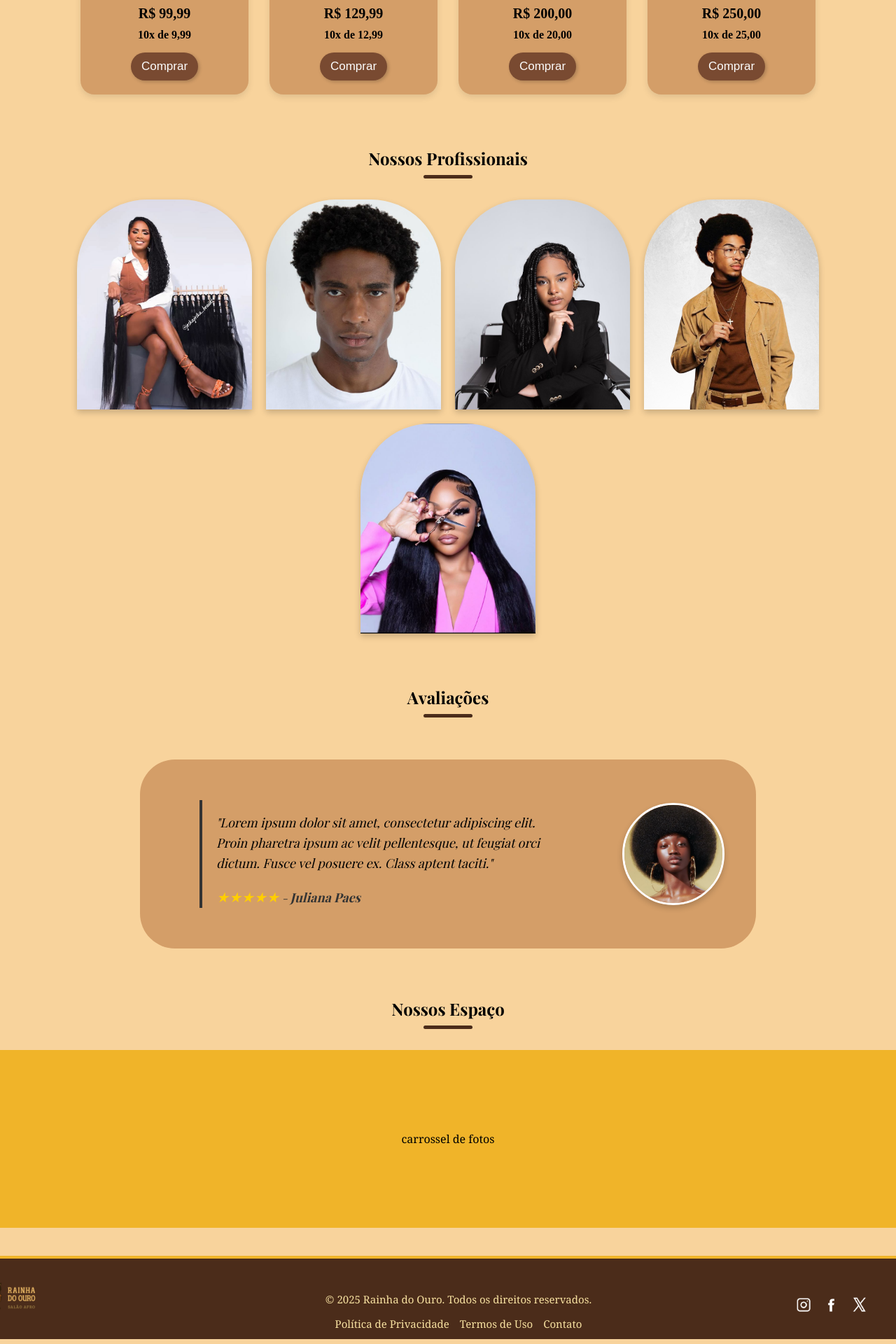
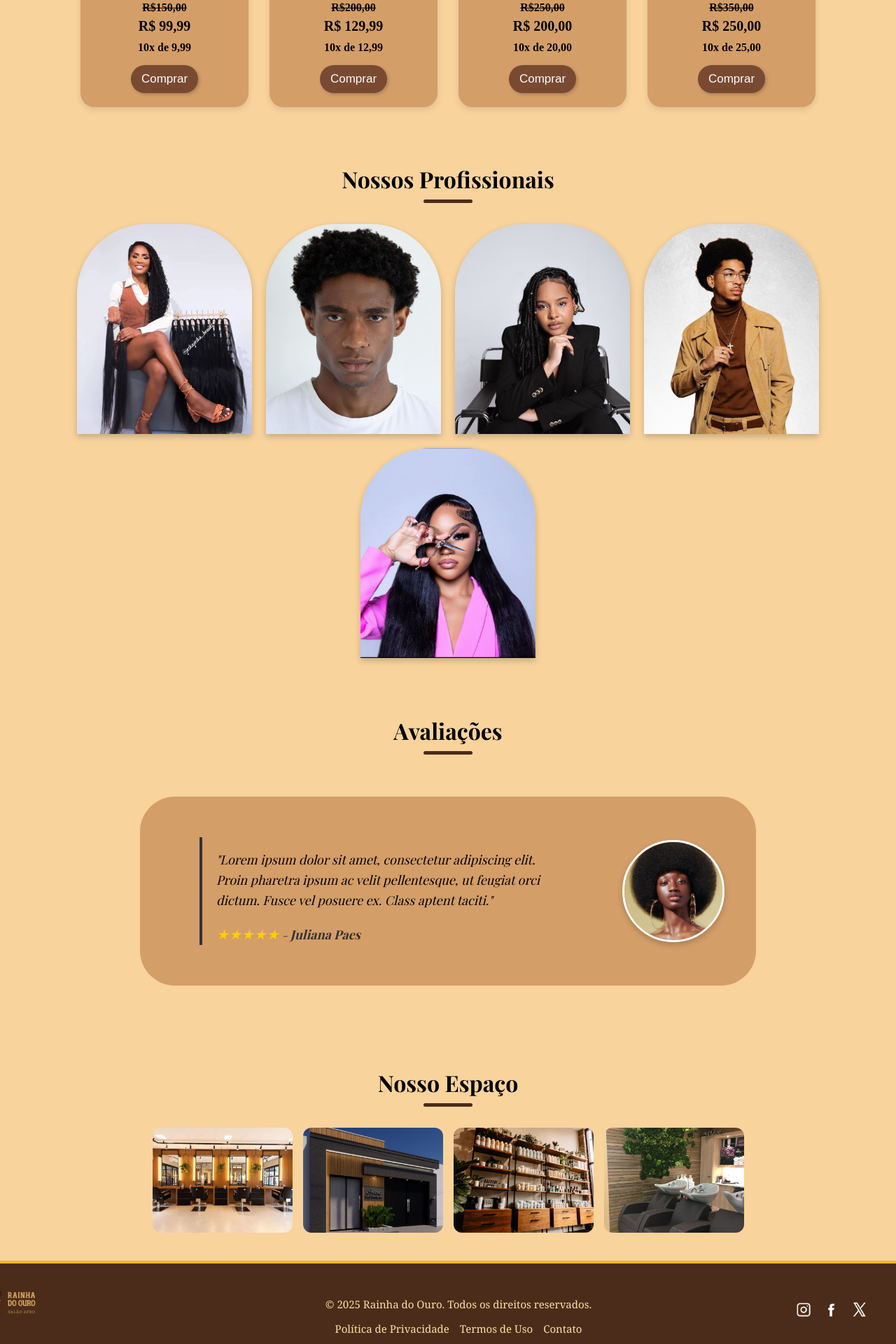
Before and after one commit to victoriafe-sa/Rainha_do_Ouro, a PHP site: page /html/pagina_inicial.html in a window 1280 px wide. Shown: the part 2154-4074 px from the top of the page at 70% size. Run offline with PHP 8.4, Linux system fonts and the light colour scheme.

Commit message:
atualização

```diff
--- a/css/pagina_inicial.css
+++ b/css/pagina_inicial.css
@@ -332,6 +332,8 @@ header .icons a:last-child img {
   color: #F7E1A0;
   margin-top: 40px;
   border-top: 4px solid #F0B429;
+    margin-top: 0;
+  padding-top: 0;
 }
 
 .footer-content {
@@ -475,3 +477,65 @@ padding-bottom: -100px;
   margin: 10px auto;
   display: block;
 }
+
+/*nosso espaço*/
+.nosso-espaco {
+  padding: 20px 0 0; /* padding inferior removido para encostar no footer */
+  text-align: center;
+  margin-bottom: 0; /* garante que não haja espaço depois */
+}
+
+.titulo-secao {
+  font-size: 32px;
+  margin-bottom: 30px;
+  font-family: 'Playfair Display', serif;
+}
+
+.galeria {
+  display: flex;
+  flex-wrap: wrap;
+  gap: 15px;
+  justify-content: center;
+  padding-bottom: 40px; /* se quiser um respiro acima do rodapé */
+}
+
+.imagem-expandir {
+  width: 200px;
+  height: 150px;
+  object-fit: cover;
+  cursor: pointer;
+  border-radius: 12px;
+  transition: transform 0.3s;
+}
+
+.imagem-expandir:hover {
+  transform: scale(1.05);
+}
+
+.popup-imagem {
+  display: none;
+  position: fixed;
+  top: 0;
+  left: 0;
+  width: 100vw;
+  height: 100vh;
+  background-color: rgba(32, 13, 0, 0.8);
+  justify-content: center;
+  align-items: center;
+  z-index: 999;
+}
+
+.popup-imagem img {
+  max-width: 90%;
+  max-height: 90%;
+  border-radius: 10px;
+}
+
+.popup-imagem .fechar {
+  position: absolute;
+  top: 20px;
+  right: 40px;
+  font-size: 40px;
+  color: white;
+  cursor: pointer;
+}
--- a/html/pagina_inicial.html
+++ b/html/pagina_inicial.html
@@ -6,8 +6,9 @@
   <meta name="viewport" content="width=device-width, initial-scale=1.0">
   <title>Rainha do Ouro</title>
   <link rel="stylesheet" href="../css/pagina_inicial.css">
-  <link rel="stylesheet" href="../script/pg.js">
+<script src="../script/teste-fotos.js" defer></script>
   <link rel="shortcut icon" type="imagex/png" href="../img/RAINHA DO OURO.ico">
+
   <link href="https://fonts.googleapis.com/css2?family=Playfair+Display:wght@700&display=swap" rel="stylesheet"><!---->
   <link href="https://fonts.googleapis.com/css2?family=Cormorant+Garamond:wght@700&display=swap" rel="stylesheet">
   <link href="https://fonts.googleapis.com/css2?family=Playfair+Display&display=swap" rel="stylesheet">
@@ -182,11 +183,22 @@
 
   <!-- Seção Nossos Espaço -->
   <section class="nosso-espaco">
-    <h2 class="titulo-secao">Nossos Espaço</h2>
-    <div class="carrossel-fotos">
-      <p>carrossel de fotos</p>
-    </div>
-  </section>
+  <h2 class="titulo-secao">Nosso Espaço</h2>
+  <div class="galeria">
+    <img src="../img/salon.jpg" alt="Imagem 1" class="imagem-expandir">
+    <img src="../img/fachada.jpg" alt="Imagem 2" class="imagem-expandir">
+    <img src="../img/produtos.jpg" alt="Imagem 3" class="imagem-expandir">
+     <img src="../img/lavatorio.jpg" alt="Imagem 3" class="imagem-expandir">
+    <!-- Adicione quantas quiser -->
+  </div>
+
+  <!-- Pop-up da imagem expandida -->
+  <div class="popup-imagem" id="popup">
+    <span class="fechar" onclick="fecharImagem()">&times;</span>
+    <img id="imagemExpandida" src="" alt="Imagem Expandida">
+  </div>
+</section>
+
 
   <!-- Rodapé -->
   <footer class="site-footer">
--- /dev/null
+++ b/script/teste-fotos.js
@@ -0,0 +1,15 @@
+
+  const imagens = document.querySelectorAll('.imagem-expandir');
+  const popup = document.getElementById('popup');
+  const imagemExpandida = document.getElementById('imagemExpandida');
+
+  imagens.forEach(img => {
+    img.addEventListener('click', () => {
+      popup.style.display = 'flex';
+      imagemExpandida.src = img.src;
+    });
+  });
+
+  function fecharImagem() {
+    popup.style.display = 'none';
+  }
```
Also changed, not shown: script/pg.js (deleted, +0 -62 lines), img/fachada.jpg (added), img/lavatorio.jpg (added), img/produtos.jpg (added), img/recepção.jpg (added), img/salon.jpg (added).
